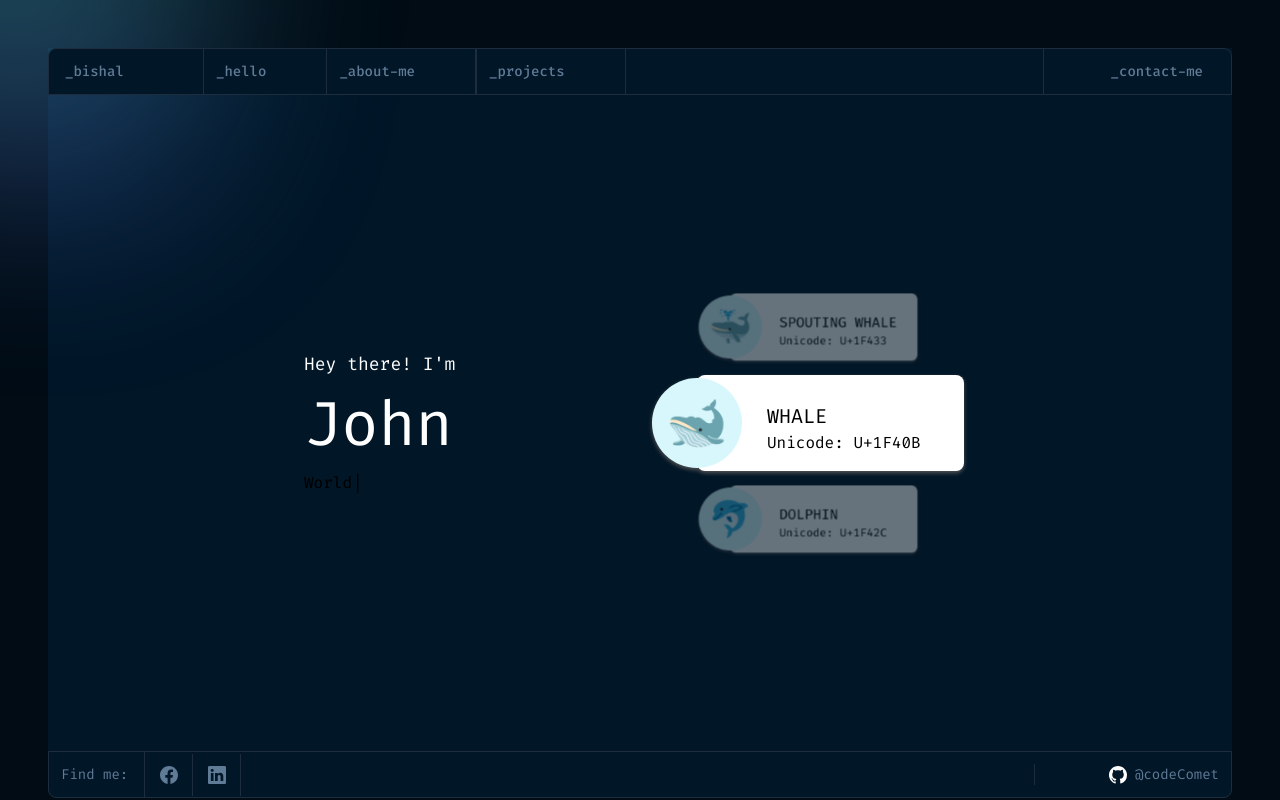
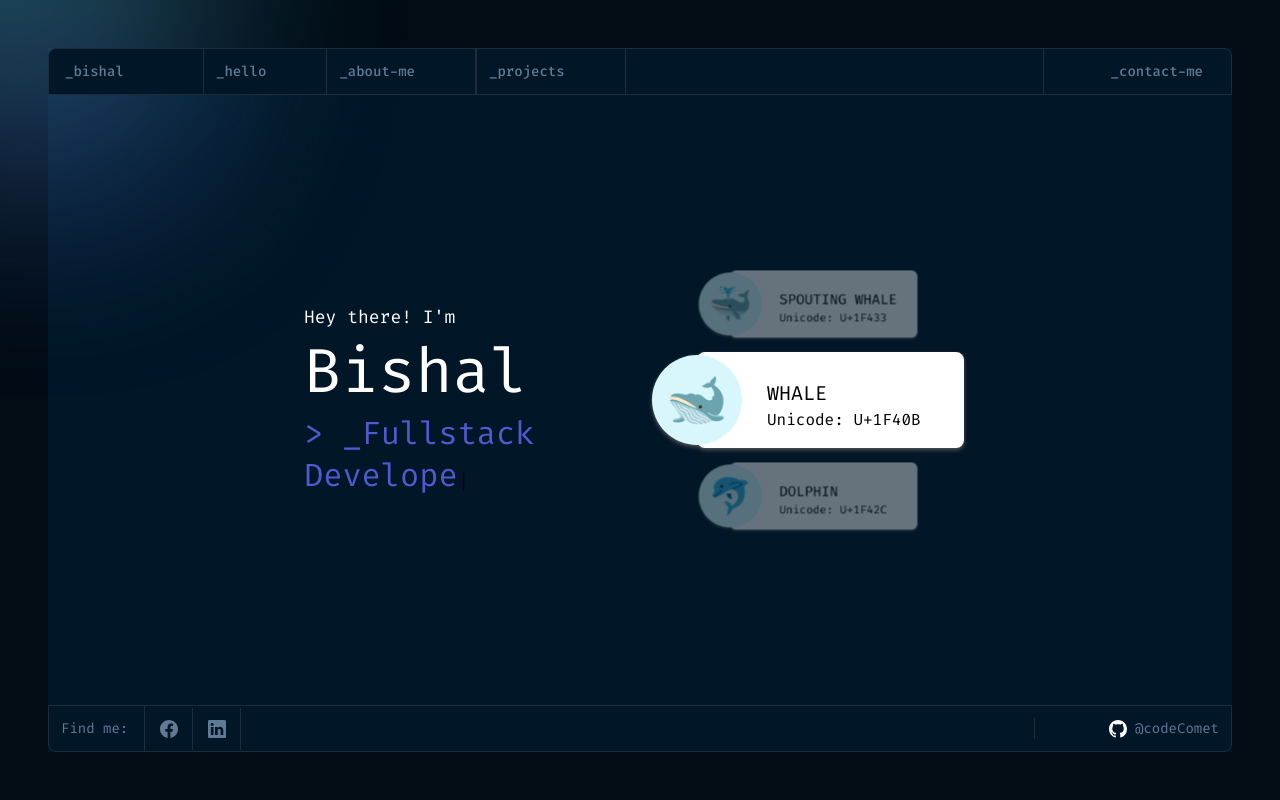
Before and after one commit to codeComet/portfolio2, a React (Vite) app: page / in a window 1280 px wide. Built offline with nearby package versions, Linux system fonts and the light colour scheme.

Commit message:
slider images needs to be changed

```diff
--- a/src/index.css
+++ b/src/index.css
@@ -10,6 +10,12 @@
   font-family: "Fira Code", monospace;
 }
 
+.Typewriter__wrapper {
+  color: #4d5bce;
+  font-size: 32px;
+  line-height: 42px;
+}
+
 @media screen and (max-width: 992px) {
   #root {
     padding: 1.2rem;
--- a/src/pages/Home.jsx
+++ b/src/pages/Home.jsx
@@ -4,17 +4,19 @@ import { VerticalSlider } from "../components";
 import Typewriter from "typewriter-effect";
 
 const Home = () => {
-  // console.log(mousePosition);
-
   return (
-    <div className="w-full h-auto p-64 flex items-center justify-center flex-wrap ">
+    <div className="w-full h-auto px-64 flex items-center justify-center flex-wrap ">
       <div className="w-1/2 mx-auto ">
         <p className="text-bodyFont text-white">Hey there! I'm</p>
-        <h1 className="text-heading text-white">John</h1>
+        <h1 className="text-heading text-white">Bishal</h1>
         {/* <h2 className="text-subheading text-blue">&gt; Frontend Developer</h2> */}
         <Typewriter
           options={{
-            strings: ["Hello", "World"],
+            strings: [
+              "> _Fullstack Developer",
+              "> _Designer",
+              "> _Problem Solver",
+            ],
             autoStart: true,
             loop: true,
           }}
--- a/tailwind.config.cjs
+++ b/tailwind.config.cjs
@@ -21,7 +21,7 @@ module.exports = {
       white: "#fff",
     },
     fontSize: {
-      heading: "62px",
+      heading: ["62px", "81px"],
       subheading: "32px",
       bodyFont: "18px",
       label: "16px",
```
